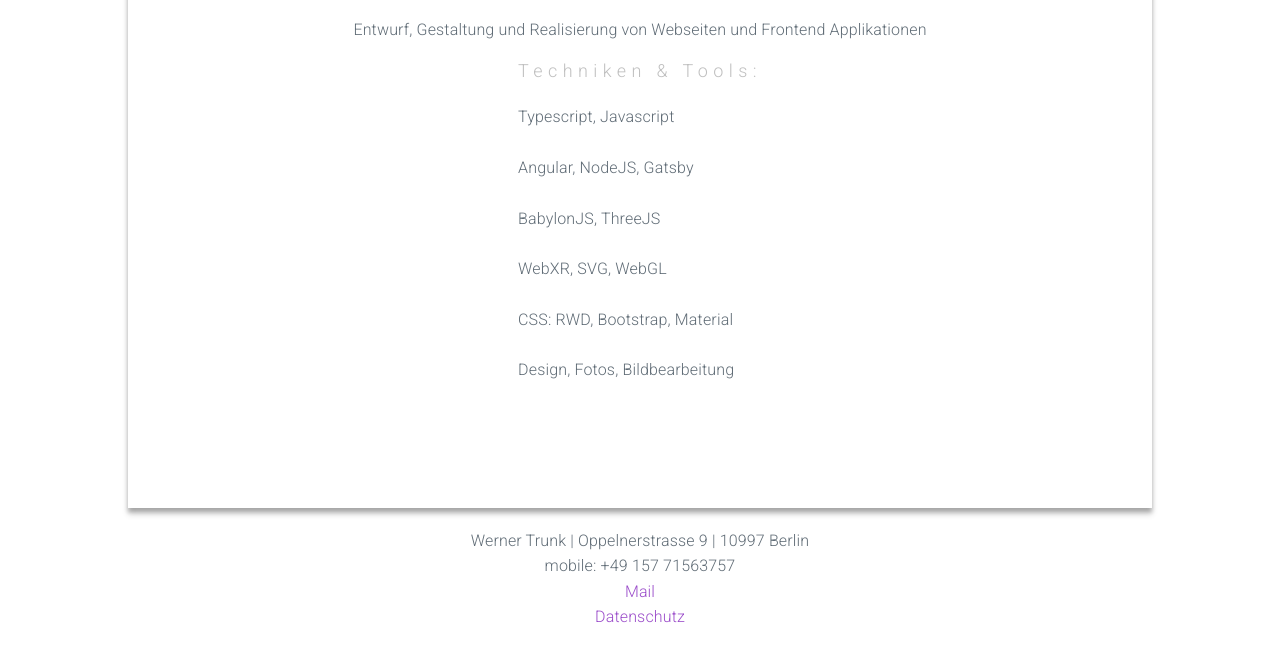
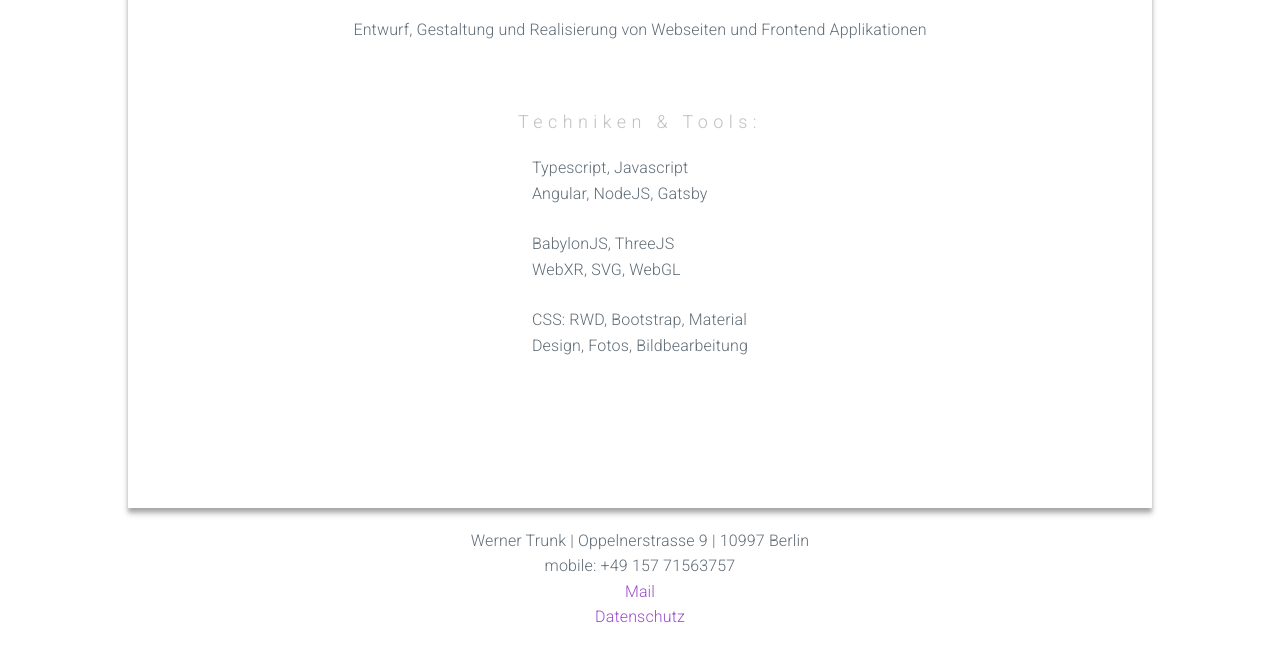
Before and after one commit to wernert/wtweb.com, a plain HTML site: page index.html in a window 1280 px wide. Shown: the part 150-800 px from the top of the page. Drawn offline with nearby package versions, Linux system fonts and the light colour scheme.

Commit message:
minor formats

```diff
--- a/index.html
+++ b/index.html
@@ -22,20 +22,27 @@
             <div>
                 Entwurf, Gestaltung und Realisierung von Webseiten und Frontend Applikationen
             </div>
+            <p>&nbsp;</p>
+            <h5 class="">Techniken & Tools:</h5>
         </div>
 
         <div class="justify-content-center">
             <div>
-                <h5 class="">Techniken & Tools:</h5>
 
-                <p>Typescript, Javascript </p>
-                <p>Angular, NodeJS, Gatsby</p>
+                <p>
+                    Typescript, Javascript <br>
+                    Angular, NodeJS, Gatsby
+                </p>
 
-                <p>BabylonJS, ThreeJS</p>
-                <p>WebXR, SVG, WebGL</p>
+                <p>
+                    BabylonJS, ThreeJS <br>
+                    WebXR, SVG, WebGL
+                </p>
 
-                <p>CSS: RWD, Bootstrap, Material</p>
-                <p>Design, Fotos, Bildbearbeitung</p>
+                <p>
+                    CSS: RWD, Bootstrap, Material <br>
+                    Design, Fotos, Bildbearbeitung
+                </p>
             </div>
         </div>
     </main>
```
